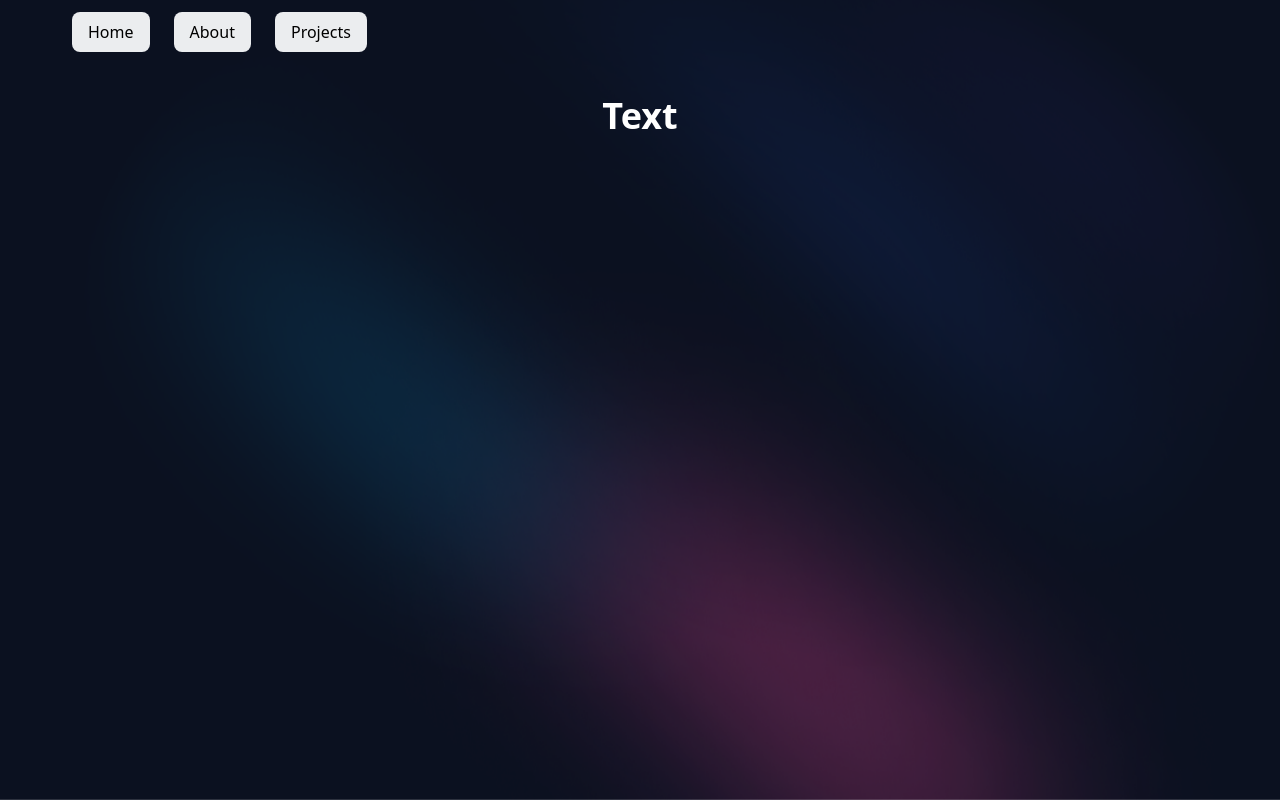
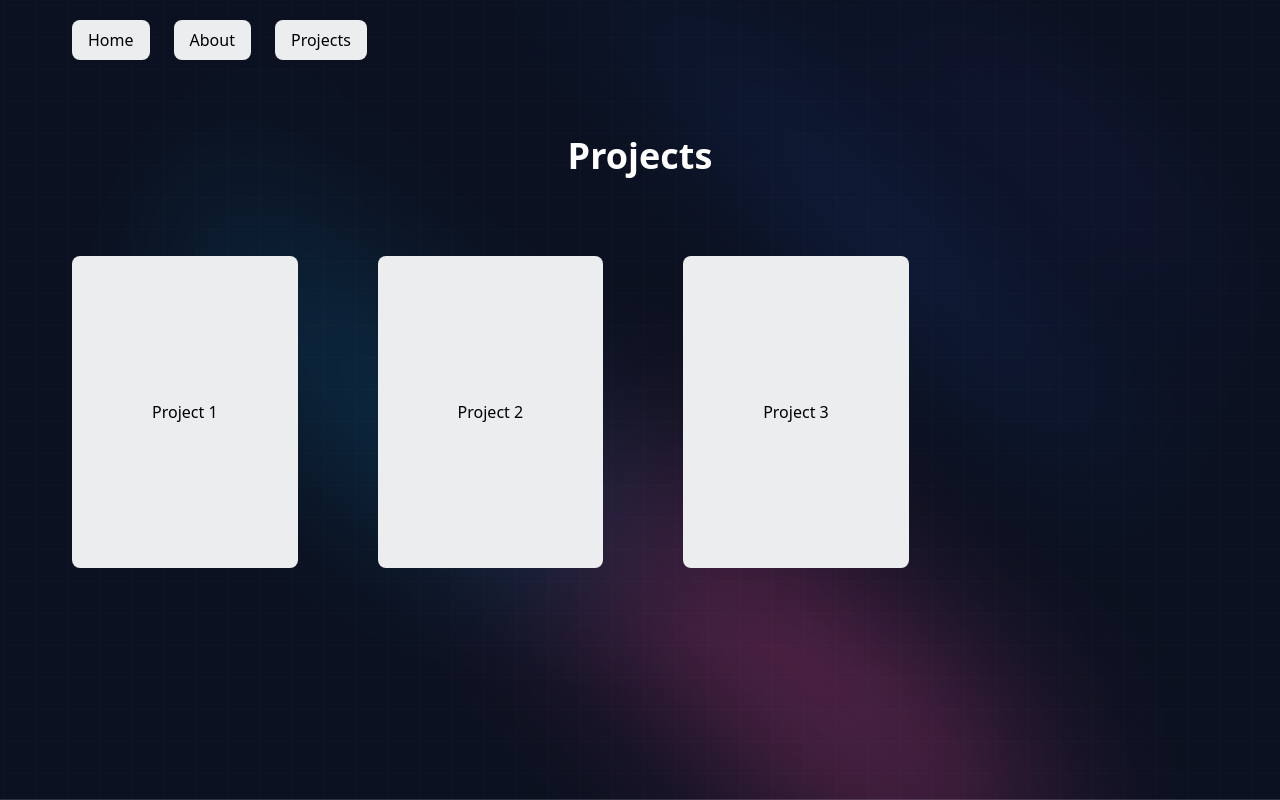
Before and after one commit to Sam772/Sam772.github.io, a React (Create React App) app: page /projects in a window 1280 px wide. Built offline with nearby package versions, Linux system fonts and the light colour scheme.

Commit message:
Added project cards

```diff
--- a/src/App.js
+++ b/src/App.js
@@ -10,7 +10,8 @@ function App() {
   return (
     <>
       <Router>
-        <div className="absolute h-full w-full bg-[url('/beams.png')] bg-cover bg-center bg-fixed">
+        <div className="absolute h-full w-full bg-[url('/src/images/beams.png')] bg-cover bg-center bg-fixed">
+        <div className="absolute h-full w-full bg-[url('/src/images/grid.svg')] [background-position:calc(100%+5px)_calc(100%+5px)] bg-fixed" />
           <Navbar />
           <Routes>
             <Route exact path = "/" element = {<Home />} />
--- a/src/components/navbar.tsx
+++ b/src/components/navbar.tsx
@@ -4,7 +4,7 @@ import { Link } from 'react-router-dom';
 function Navbar() {
     return (
       <div>
-          <div className="max-w-7xl mx-auto px-4 sm:px-6 lg:px-8">
+          <div className="max-w-7xl mx-auto px-4 sm:px-6 lg:px-8 pt-2">
             <div className="flex items-center justify-between h-16">
               <div className="flex items-center">
                 <div className="hidden md:block">
--- a/src/pages/projects/index.tsx
+++ b/src/pages/projects/index.tsx
@@ -3,9 +3,34 @@ import React from 'react'
 const Projects = () => {
   return (
     <div>
-      <p className='mt-8 text-white text-center text-3xl font-semibold sm:text-4xl'>
-        Text
-      </p>
+        <div className="max-w-7xl mx-auto px-4 sm:px-6 lg:px-8 pt-8">
+          <p className='mt-8 text-white text-center text-3xl font-semibold sm:text-4xl'>
+            Projects
+          </p>
+          <div className="flex items-center justify-between h-96">
+            <div className="flex items-center">
+              <div className="hidden md:block h-56">
+                <div className="ml-10 flex items-baseline space-x-20">
+                  <div className='px-20 py-36 bg-gray-200 text-black rounded-lg hover:scale-110 transition-transform ease-in-out duration-200'>
+                    <p className="relative z-0 text-black group-hover:text-gray-400 transition ease-in-out duration-500">
+                      Project 1
+                    </p>
+                  </div>
+                  <div className='px-20 py-36 bg-gray-200 text-black rounded-lg hover:scale-110 transition-transform ease-in-out duration-200'>
+                    <p className="relative z-0 text-black group-hover:text-gray-400 transition ease-in-out duration-500">
+                      Project 2
+                    </p>
+                  </div>
+                  <div className='px-20 py-36 bg-gray-200 text-black rounded-lg hover:scale-110 transition-transform ease-in-out duration-200'>
+                    <p className="relative z-0 text-black group-hover:text-gray-400 transition ease-in-out duration-500">
+                      Project 3
+                    </p>
+                  </div>
+                </div>
+              </div>
+            </div>
+          </div>
+        </div>
     </div>
   )
 }
```
Also changed, not shown: src/images/beams.png (renamed from beams.png), src/images/grid.svg (added).
